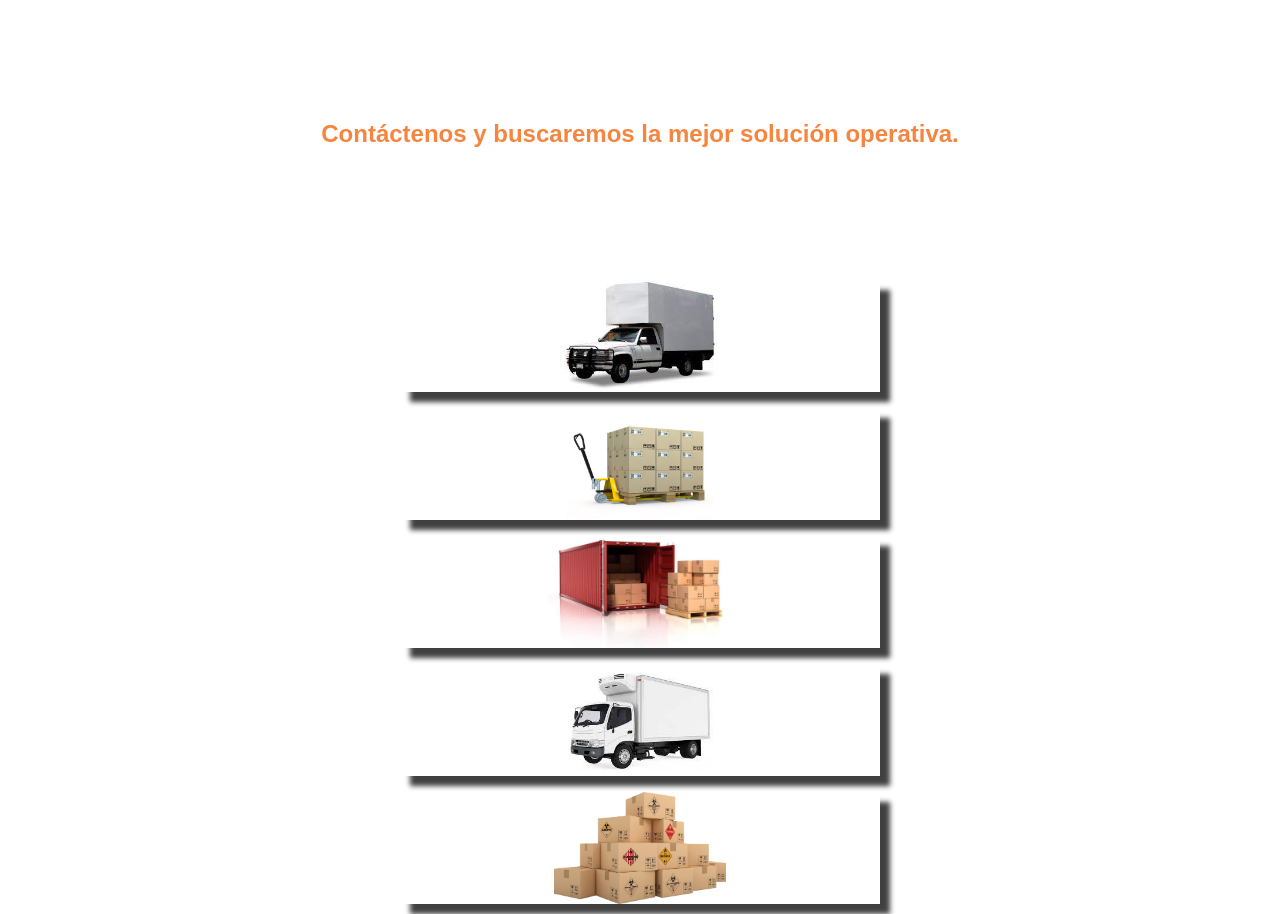
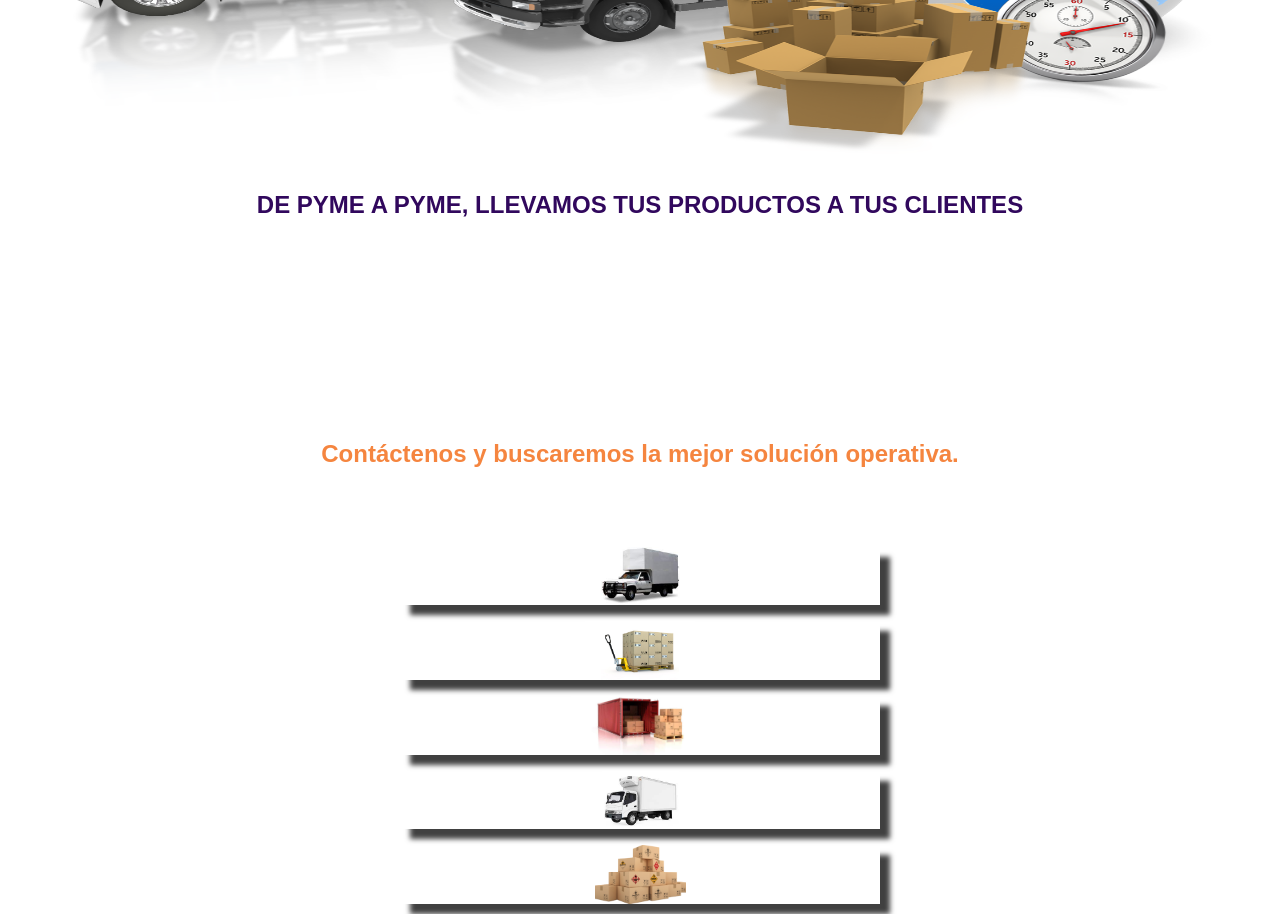
Before and after one commit to SergioLovatto/tpfinal, a plain HTML site: page index.html in a window 1280 px wide. Shown: the part 680-1594 px from the top of the page. Drawn offline with Linux system fonts and the light colour scheme.

Commit message:
anda y queda bien

```diff
--- a/index.css
+++ b/index.css
@@ -83,6 +83,7 @@ header a {
 }
 
 .heroimg img{
+    margin-top: 25%;
     width: 100%;
     height: 75%;
 }
@@ -100,11 +101,12 @@ header a {
     color: #F5853F;
     display: flex;
     flex-direction: column;
-    justify-content: space-between;
+    justify-content: space-around;
     align-items: center;
 }
 
 .textos {
+    margin-top: 25%;
     width: 100%;
     height: 20%;
     align-items: center;
@@ -113,7 +115,7 @@ header a {
 
 .trabajos {
     width: 100%;
-    height: 80%;
+    height: 70%;
     display: flex;
     flex-direction: column;
     align-items: center;
```
